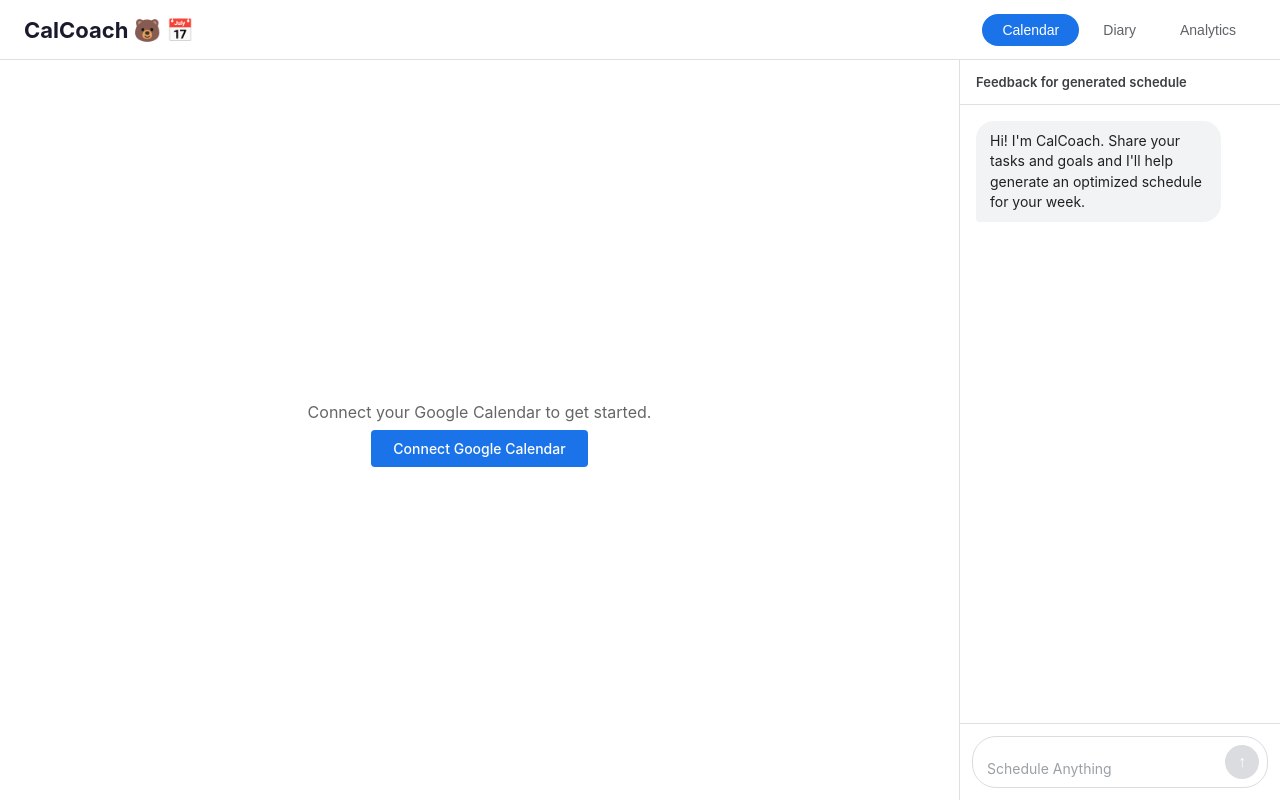
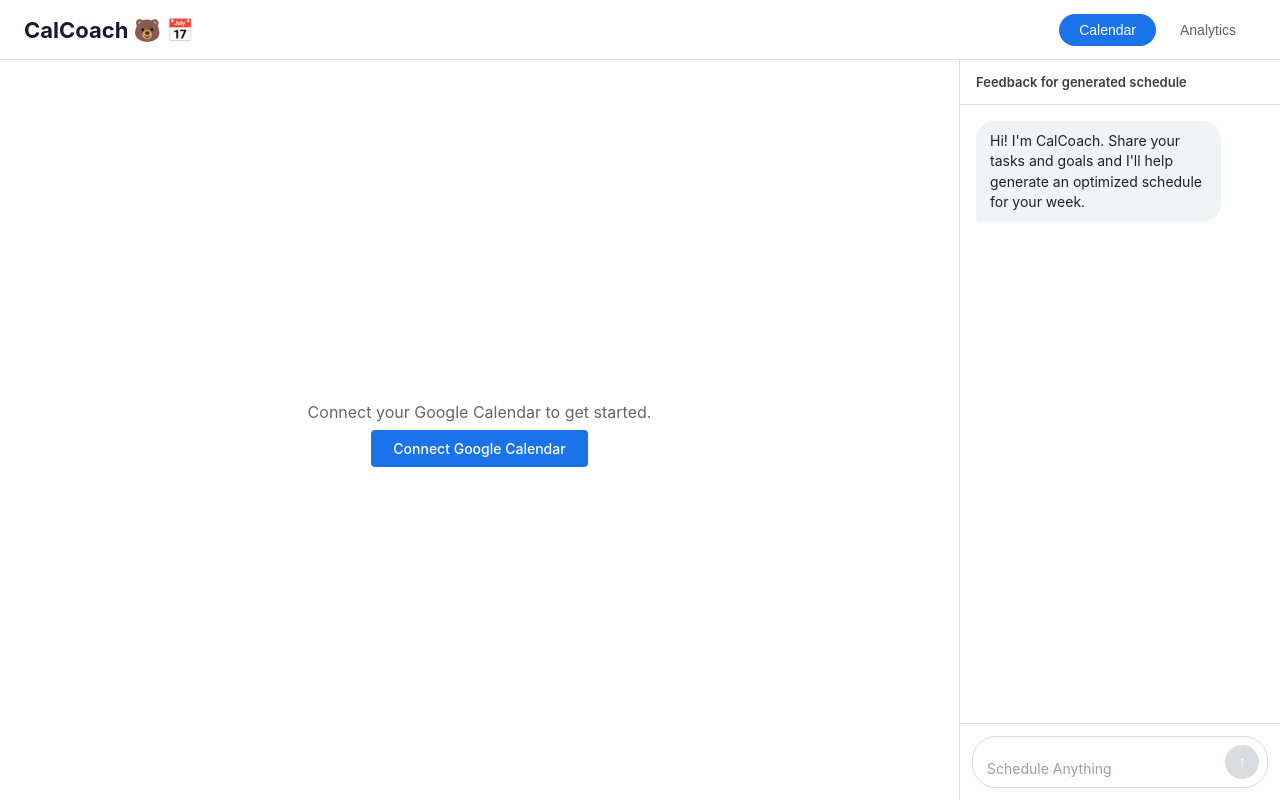
Before and after one commit to anjalisujithan/calcoach, a React (Create React App) app in the folder analytics/frontend/: page / in a window 1280 px wide. Built offline with nearby package versions, Linux system fonts and the light colour scheme; no server answers.

Commit message:
update ui

```diff
--- a/analytics/frontend/src/App.tsx
+++ b/analytics/frontend/src/App.tsx
@@ -1,11 +1,10 @@
 import { useState } from 'react';
 import CalendarTab from './components/CalendarTab';
-import DiaryTab from './components/DiaryTab';
 import AnalyticsTab from './components/AnalyticsTab';
 import { ReflectionEntry } from './components/ReflectionPanel';
 import './App.css';
 
-type Tab = 'calendar' | 'diary' | 'analytics';
+type Tab = 'calendar' | 'analytics';
 
 let idCounter = 0;
 const mkId = () => String(++idCounter);
@@ -41,7 +40,7 @@ export default function App() {
           <h1 className="app-title">CalCoach 🐻 📅</h1>
         </div>
         <nav className="tab-nav">
-          {(['calendar', 'diary', 'analytics'] as Tab[]).map(tab => (
+          {(['calendar', 'analytics'] as Tab[]).map(tab => (
             <button
               key={tab}
               className={`tab-btn ${activeTab === tab ? 'active' : ''}`}
@@ -54,9 +53,6 @@ export default function App() {
       </header>
       <main className="app-main">
         {activeTab === 'calendar' && <CalendarTab reflections={reflections} onSaveReflection={handleSaveReflection} />}
-        {activeTab === 'diary' && (
-          <DiaryTab reflections={reflections} onSaveReflection={handleSaveReflection} />
-        )}
         {activeTab === 'analytics' && <AnalyticsTab reflections={reflections} />}
       </main>
     </div>
```
Also changed, not shown: 1 other file (tests, documents, lock files or other folders).
